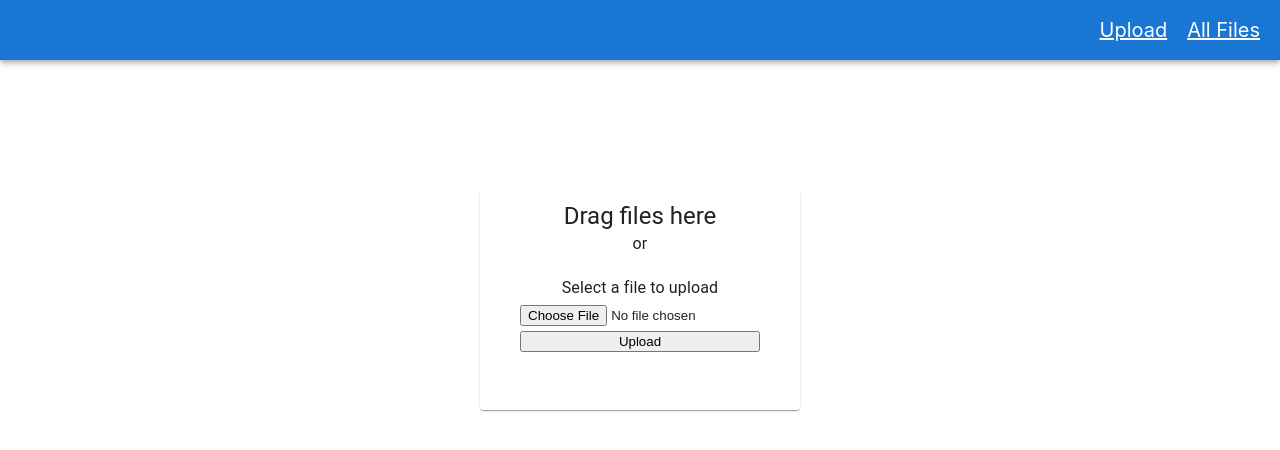
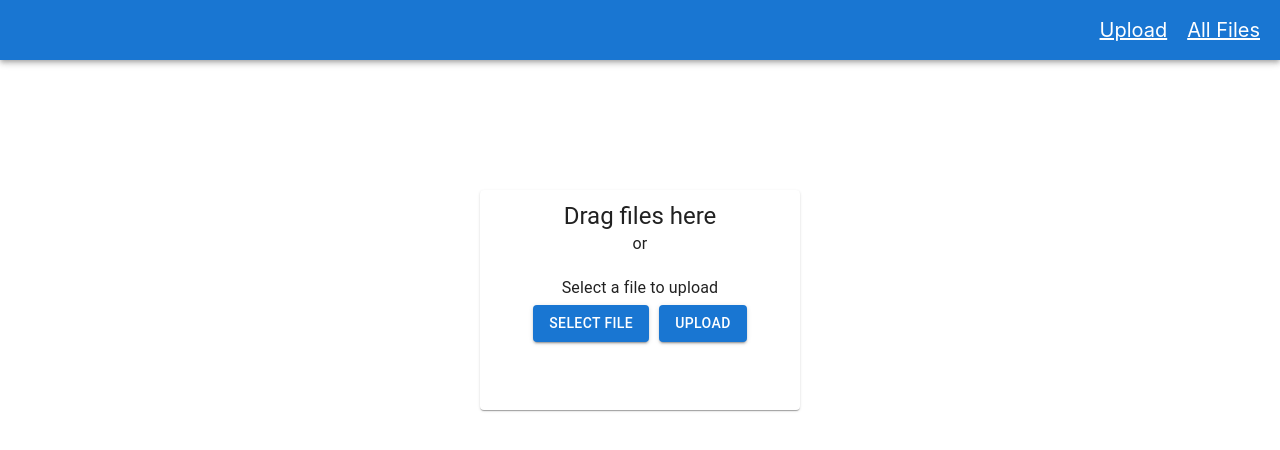
Before and after one commit to mizzieon/eMedProject, a React (Create React App) app in the folder app/: page / in a window 1280 px wide. Shown: the top 450 px of the page. Built offline with nearby package versions, Linux system fonts and the light colour scheme.

Commit message:
updated from styles

```diff
--- a/app/src/views/UploadFiles/UploadFiles.js
+++ b/app/src/views/UploadFiles/UploadFiles.js
@@ -1,4 +1,4 @@
-import { Box, Typography } from '@mui/material';
+import { Box, Button, Input, Typography } from '@mui/material';
 import React, { useEffect, useState } from 'react'
 import Header from '../../components/Header/Header';
 import { useNavigate } from 'react-router-dom';
@@ -12,7 +12,7 @@ function UploadFiles(props) {
   const [modifiedFileData, setModifiedFileData] = useState(null);
   const [newFile, setNewFile] = useState(null);
   const navigate = useNavigate();
-  const styles = makeStyles();
+  const styles = makeStyles(file);
 
   // useEffect(() => {
   //   if (modifiedFileData) {
@@ -88,10 +88,17 @@ function UploadFiles(props) {
           <Typography align='center' variant='h5'>Drag files here</Typography>
           <Typography align='center'>or</Typography>
           <Box sx={styles.form}>
-            <Typography align='center'>Select a file to upload</Typography>
-            <input type="file" id='file' onChange={onFileChange} />
-            <button onClick={onFileUpload}>Upload</button>
-            {/* <a href={newFile} download={"info.text"}>Download the new file</a> */}
+            <Box sx={styles.buttonGroup}>
+              <Typography align='center' sx={styles.prompt}>{file ? file.name : "Select a file to upload"}</Typography>
+              <label htmlFor='contained-button-file-2'>
+                <Input id="contained-button-file-2" type="file" sx={{ display: "none" }} onChange={onFileChange} />
+                <Button variant='contained' component='span'>Select File</Button>
+              </label>
+              {/* <input type="file" id='file' onChange={onFileChange} /> */}
+              <Button variant='contained' onClick={onFileUpload} sx={styles.uploadButton}>Upload</Button>
+              {/* <button onClick={onFileUpload}>Upload</button> */}
+              {/* <a href={newFile} download={"info.text"}>Download the new file</a> */}
+            </Box>
           </Box>
         </Box>
       </Box>
--- a/app/src/views/UploadFiles/styles.js
+++ b/app/src/views/UploadFiles/styles.js
@@ -1,4 +1,5 @@
-const makeStyles = () => {
+const makeStyles = (file) => {
+    const uploadButtonColor = file ? "green" : "1565C0"
     return {
         container: {
             height: "60vh",
@@ -20,6 +21,19 @@ const makeStyles = () => {
             rowGap: "5px",
             width: "80%",
             margin: "20px 0 0 0",
+        },
+        buttonGroup: {
+            display: "grid",
+            gridTemplateColumns: "auto auto",
+            justifyContent: "center",
+            columnGap: "10px",
+            rowGap: "5px",
+        },
+        prompt: {
+            gridColumn: "span 2"
+        },
+        uploadButton: {
+            backgroundColor: uploadButtonColor,
         }
     }
 }
```
